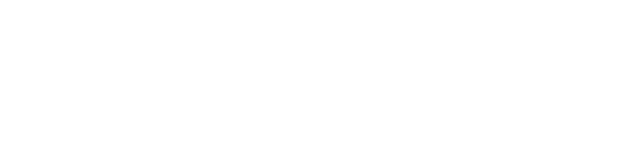
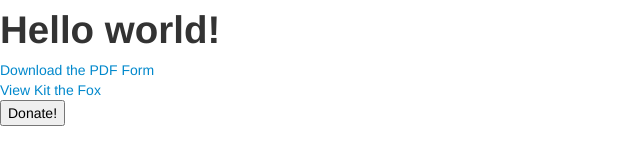
Before and after one commit to headjoog/c9test, a plain HTML site: page index.html in a window 1280 px wide. Shown: the whole page, without its empty margins (0-640 px from the left). Drawn offline with Linux system fonts and the light colour scheme.

Commit message:
Added kitviewer.html and kit the fox

```diff
--- a/index.html
+++ b/index.html
@@ -22,6 +22,24 @@
 
     </head>
     <body>
+        <h1>Hello world!</h1>
+        <p class="tagline"></p>
+
+        <a href="http://www.example.com/specSheet.pdf"
+            onclick="_gaq.push(['_trackEvent', 'Donations', 'Downloaded Form', 'opt_label', opt_value]);">
+            Download the PDF Form</a>
+
+        <br>
+
+        <a href="kitviewer.html" onclick="_gaq.push(['_trackPageView', 'kitviewer.html']);">
+        View Kit the Fox</a>
+
+        <br>
+
+        <button onclick="_gaq.push(['_trackEvent', 'Donations', 'Clicked Donate'])">Donate!</button>
+
+
+
 
     </body>
 </html>
```
Also changed, not shown: kitviewer.html (added, +12 -0 lines), media/kit_airkick_l_1.png (added), 2 other files.
